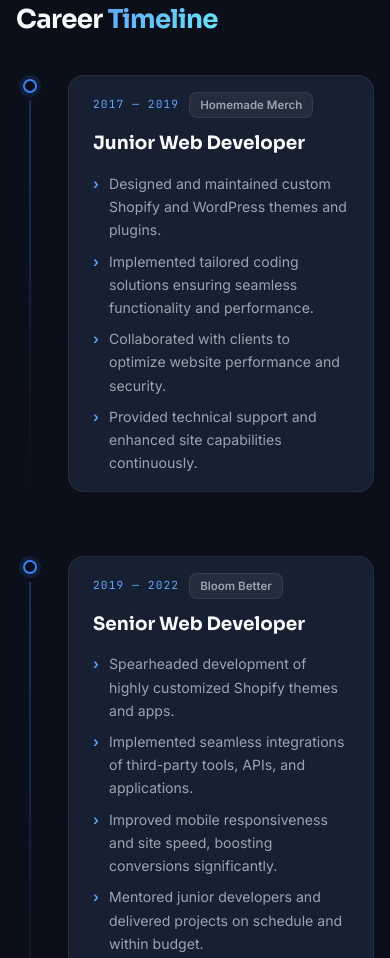
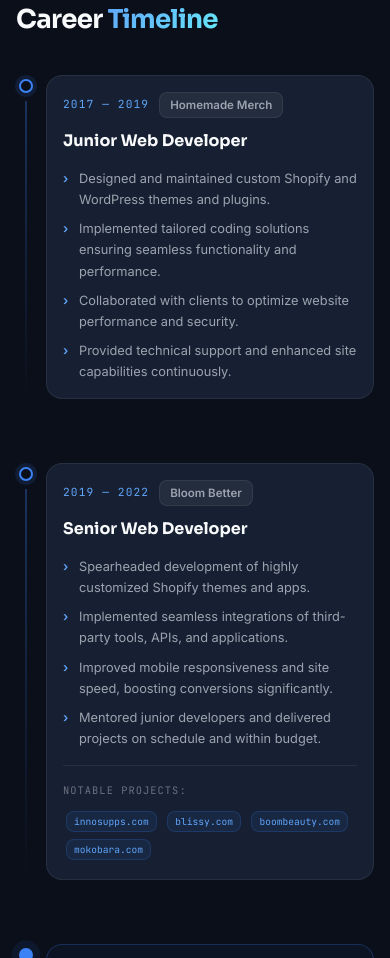
Before and after one commit to Anchalp363/anchal-pandey-portfolio, a plain HTML site: page index.html in a window 390 px wide. Shown: the part 3476-4434 px from the top of the page. Drawn offline with Linux system fonts and the light colour scheme.

Commit message:
style.css

```diff
--- a/style.css
+++ b/style.css
@@ -468,8 +468,8 @@ strong { color: var(--tx1); font-weight: 600; }
    EXPERIENCE
 ════════════════ */
 .exp-section { background: var(--bg-900); }
-.timeline { max-width: 800px; }
-.tl-item { display: grid; grid-template-columns: 40px 1fr; gap: var(--s4); margin-bottom: var(--s8); }
+.timeline { max-width: 800px; width: 100%; }
+.tl-item { display: grid; grid-template-columns: 40px minmax(0,1fr); gap: var(--s4); margin-bottom: var(--s8); }
 .tl-left { display: flex; flex-direction: column; align-items: center; padding-top: 4px; }
 .tl-dot { width: 14px; height: 14px; border-radius: 50%; flex-shrink: 0; border: 2px solid var(--blue); background: var(--bg-900); box-shadow: 0 0 0 4px rgba(59,130,246,.12); transition: box-shadow .25s; }
 .tl-item:hover .tl-dot { box-shadow: 0 0 0 6px rgba(59,130,246,.2); }
@@ -477,7 +477,7 @@ strong { color: var(--tx1); font-weight: 600; }
 @keyframes dotPulse { 0%,100%{ box-shadow: 0 0 0 4px rgba(59,130,246,.2); } 50%{ box-shadow: 0 0 0 10px rgba(59,130,246,0); } }
 .tl-line { flex: 1; width: 2px; background: linear-gradient(to bottom, rgba(59,130,246,.3) 0%, transparent 100%); margin-top: 8px; }
 .tl-current .tl-line { display: none; }
-.tl-card { background: var(--surface); border: 1px solid var(--border); border-radius: var(--r-lg); padding: var(--s4) var(--s5); transition: border-color .25s, box-shadow .25s; }
+.tl-card { background: var(--surface); border: 1px solid var(--border); border-radius: var(--r-lg); padding: var(--s4) var(--s5); transition: border-color .25s, box-shadow .25s; min-width: 0; overflow: hidden; }
 .tl-card:hover { border-color: var(--border2); box-shadow: var(--sh-sm); }
 .tl-card-active { border-color: rgba(59,130,246,.25); background: rgba(59,130,246,.04); }
 .tl-meta { display: flex; flex-wrap: wrap; align-items: center; gap: 10px; margin-bottom: 10px; }
@@ -739,8 +739,9 @@ strong { color: var(--tx1); font-weight: 600; }
 
   .skills-layout { grid-template-columns: 1fr; gap: 16px; }
 
-  .tl-item { grid-template-columns: 28px 1fr; gap: var(--s3); }
-  .tl-card { padding: var(--s3) var(--s4); }
+  .tl-item { grid-template-columns: 24px minmax(0,1fr); gap: 12px; }
+  .tl-card { padding: var(--s3) var(--s3); }
+  .tl-proj-link { font-size: .62rem; padding: 2px 8px; }
 
   .contact-layout { gap: var(--s6); }
   .contact-card   { padding: var(--s4); }
@@ -787,7 +788,11 @@ strong { color: var(--tx1); font-weight: 600; }
   .about-ctas { flex-direction: column; }
   .btn-primary, .btn-secondary, .btn-ghost { width: 100%; justify-content: center; }
 
-  .tl-card { padding: var(--s2) var(--s3); }
+  .tl-item { grid-template-columns: 20px minmax(0,1fr); gap: 10px; }
+  .tl-card { padding: var(--s2) var(--s2); }
+  .tl-role { font-size: 1rem; }
+  .tl-list li { font-size: .8rem; }
+  .tl-proj-link { font-size: .6rem; padding: 2px 7px; max-width: 100%; word-break: break-all; }
   .skill-group { padding: var(--s3); }
 
   .metrics-grid { gap: 0; }
```
